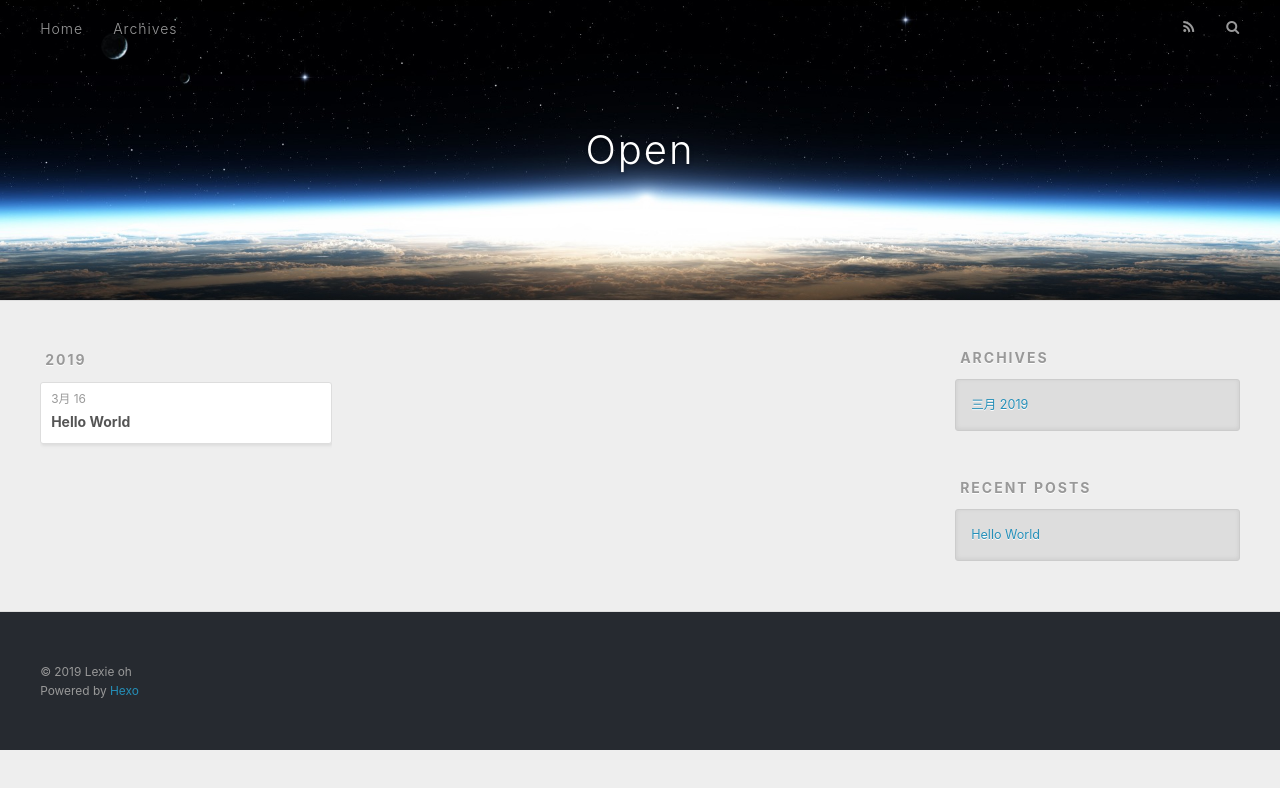
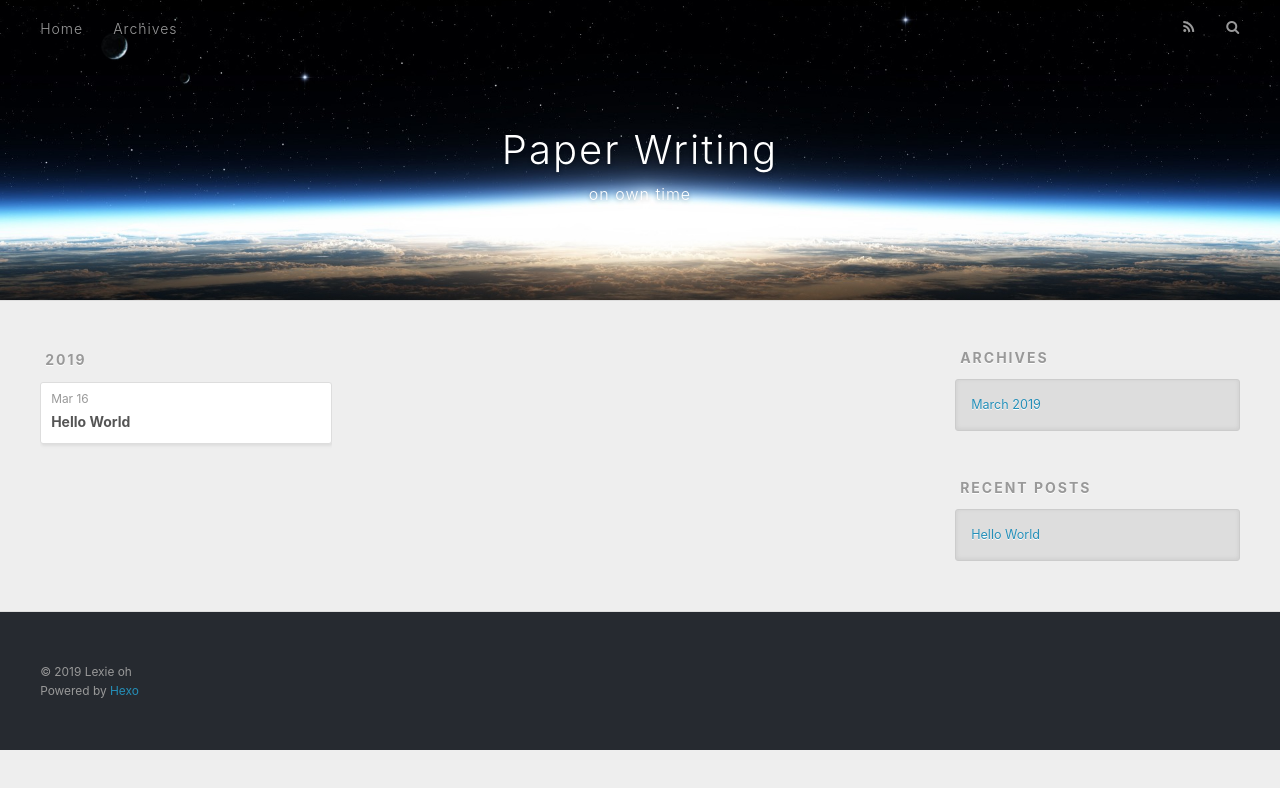
Before and after one commit to ohhuola/ohhuola.github.io, a plain HTML site: page archives/index.html in a window 1280 px wide. Drawn offline with nearby package versions, Linux system fonts and the light colour scheme.

Commit message:
hexo deploy

```diff
--- a/archives/index.html
+++ b/archives/index.html
@@ -5,17 +5,17 @@
 
 
 
-  <title>Archives | Open</title>
+  <title>Archives | Paper Writing</title>
   <meta name="viewport" content="width=device-width, initial-scale=1, maximum-scale=1">
   <meta property="og:type" content="website">
-<meta property="og:title" content="Open">
+<meta property="og:title" content="Paper Writing">
 <meta property="og:url" content="https://ohhuola.github.io/archives/index.html">
-<meta property="og:site_name" content="Open">
-<meta property="og:locale" content="zh-cn">
+<meta property="og:site_name" content="Paper Writing">
+<meta property="og:locale" content="default">
 <meta name="twitter:card" content="summary">
-<meta name="twitter:title" content="Open">
+<meta name="twitter:title" content="Paper Writing">
 
-    <link rel="alternate" href="/atom.xml" title="Open" type="application/atom+xml">
+    <link rel="alternate" href="/atom.xml" title="Paper Writing" type="application/atom+xml">
 
 
     <link rel="icon" href="/favicon.png">
@@ -34,8 +34,12 @@
   <div id="header-outer" class="outer">
     <div id="header-title" class="inner">
       <h1 id="logo-wrap">
-        <a href="/" id="logo">Open</a>
+        <a href="/" id="logo">Paper Writing</a>
       </h1>
+
+        <h2 id="subtitle-wrap">
+          <a href="/" id="subtitle">on own time</a>
+        </h2>
 
     </div>
     <div id="header-inner" class="inner">
@@ -77,7 +81,7 @@
   <div class="archive-article-inner">
     <header class="archive-article-header">
       <a href="/2019/03/16/hello-world/" class="archive-article-date">
-  <time datetime="2019-03-16T03:01:41.345Z" itemprop="datePublished">3月 16</time>
+  <time datetime="2019-03-16T03:01:41.345Z" itemprop="datePublished">Mar 16</time>
 </a>
 
 
@@ -111,7 +115,7 @@
   <div class="widget-wrap">
     <h3 class="widget-title">Archives</h3>
     <div class="widget">
-      <ul class="archive-list"><li class="archive-list-item"><a class="archive-list-link" href="/archives/2019/03/">三月 2019</a></li></ul>
+      <ul class="archive-list"><li class="archive-list-item"><a class="archive-list-link" href="/archives/2019/03/">March 2019</a></li></ul>
     </div>
   </div>
 
```
Also changed, not shown: 2019/03/16/hello-world/index.html (+11 -7 lines), archives/2019/03/index.html (+13 -9 lines), archives/2019/index.html (+13 -9 lines), index.html (+13 -9 lines).
